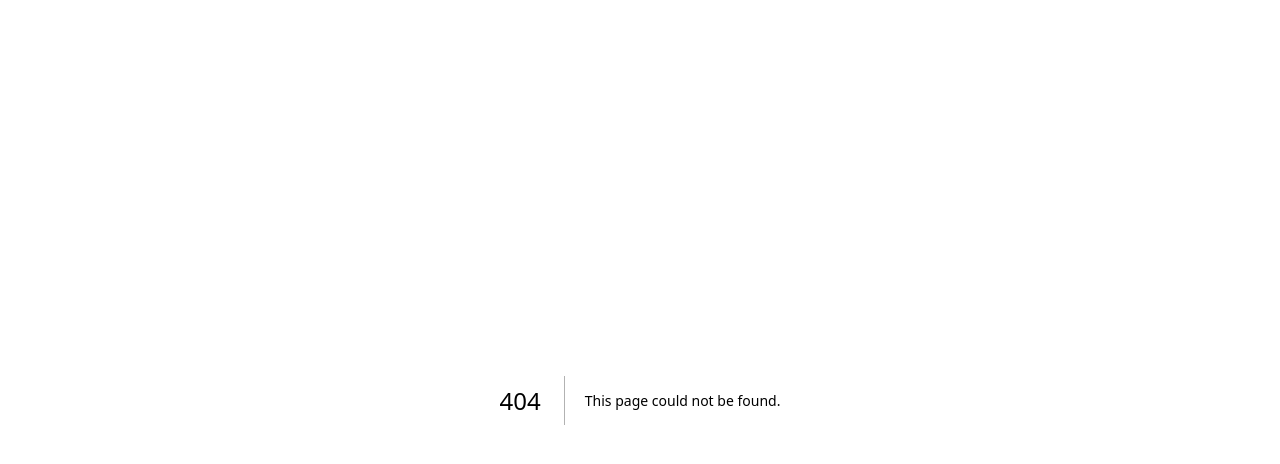
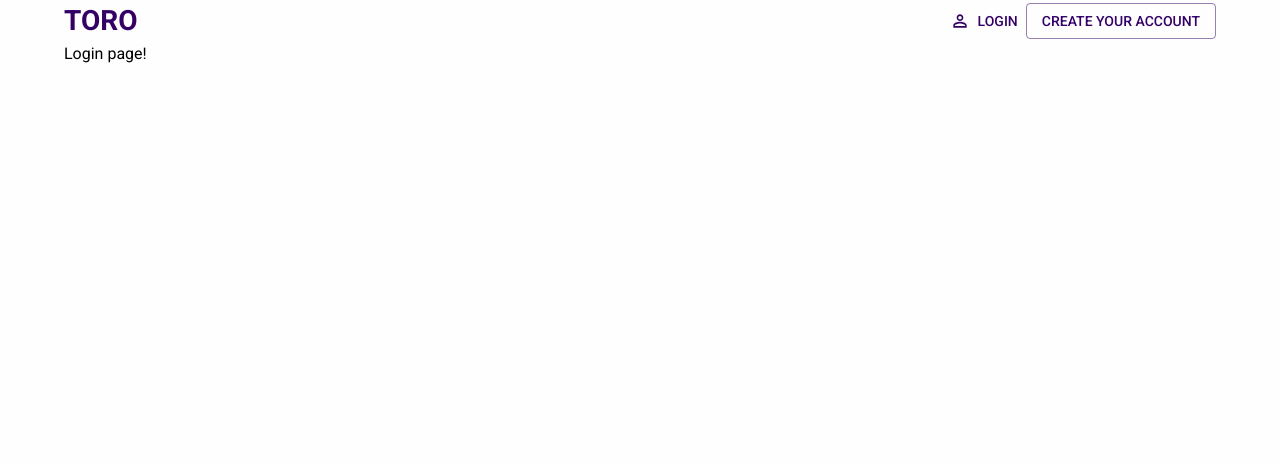
Before and after one commit to andretgregorio/toro-test, a Next.js app in the folder frontend/: page /login in a window 1280 px wide. Before the commit this address had no page. Shown: the top 464 px of the page. Built offline with nearby package versions, Linux system fonts and the light colour scheme.

Commit message:
:sparkles: Add login page

```diff
--- /dev/null
+++ b/frontend/src/pages/login.tsx
@@ -0,0 +1,18 @@
+import { Container, Typography } from '@mui/material';
+import Layout from '@/shared/layout';
+import Head from 'next/head';
+
+export default function LoginPage() {
+  return (
+    <>
+      <Head>
+        <title>Toro | Fullstack Test</title>
+      </Head>
+      <Layout>
+        <Container>
+          <Typography>Login page!</Typography>
+        </Container>
+      </Layout>
+    </>
+  );
+}
```
